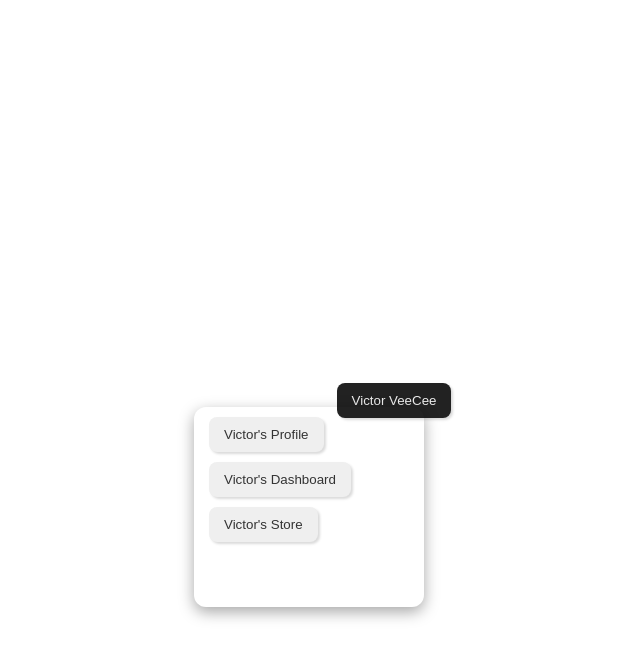
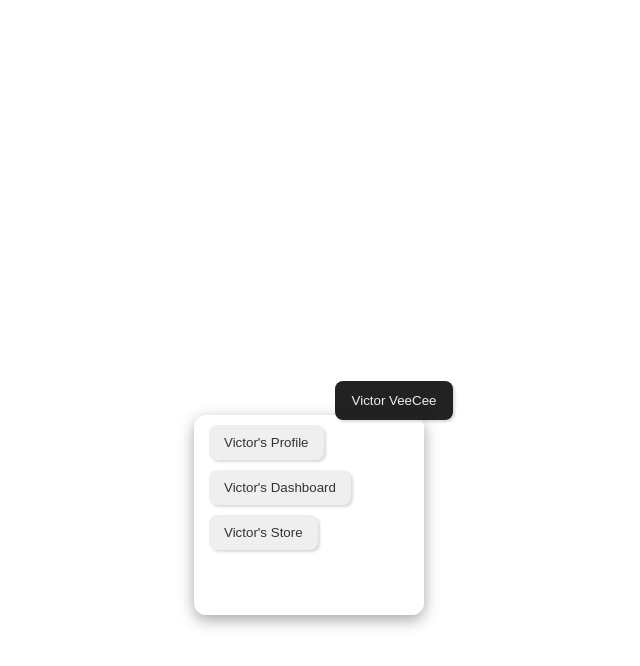
Before and after one commit to chivicoko/crushingit.tech, a plain HTML site: page frantz/index.html in a window 1280 px wide. Both pictures are taken after a click on the button "Victor VeeCee". Shown: the whole page, without its empty margins (246-886 px from the left). Drawn offline with Linux system fonts and the light colour scheme.

Commit message:
updated, with the figma design inside...

```diff
--- a/frantz/app.css
+++ b/frantz/app.css
@@ -21,11 +21,13 @@ main {
     transition: all .3s linear;
     color: #eee;
     background: #222;
+    border: 2px solid transparent;
 }
 
-.menuBtn:hover {
+.menuBtn:hover, .menuBtn:focus {
     background: #444;
     color: #fff;
+    border: 2px solid blue;
 }
 
 .menulist {
@@ -38,7 +40,7 @@ main {
     box-shadow: rgba(0, 0, 0, 0.35) 0px 5px 15px;
     border-radius: 12px;
     position: absolute;
-    top: 407px;
+    top: 415px;
     left: 440px;
     display: none;
 }
--- a/frantz/app.js
+++ b/frantz/app.js
@@ -2,13 +2,23 @@ const app = () => {
 
     const menulist = document.querySelector('#menulist');
     const menuBtn = document.querySelector('#menuBtn');
-    const menuItemBtns = document.querySelectorAll('.menuitem button');
+    const menuItemBtns = menulist.querySelectorAll('[role="menuitem"]');
 
     // clicking the menu trigger button
     menuBtn.addEventListener('click', () => {
+        const isExpanded = menuBtn.attributes["aria-expanded"].value === "true";
+
         menulist.classList.toggle('active');
-        menuItemBtns.item(0).focus()
-    })
+        menuItemBtns.item(0).focus();
+
+        if (isExpanded) {
+            menuBtn.ariaExpanded = "false";
+            // menuBtn.focus();
+        } else {
+            menuBtn.ariaExpanded = "true";
+        }
+
+    });
 
     // clicking any of the menu items/buttons
     menuItemBtns.forEach(menuItemBtn => {
@@ -22,6 +32,7 @@ const app = () => {
         if (event.key === "Escape" && menulist.classList.contains('active')) {
             menulist.classList.remove('active');
             menuBtn.focus();
+            menuBtn.ariaExpanded = "false";
         } else if (event.key === "ArrowDown" || event.key === "ArrowRight") {
             event.preventDefault();
 
```
Also changed, not shown: 2 other files.
